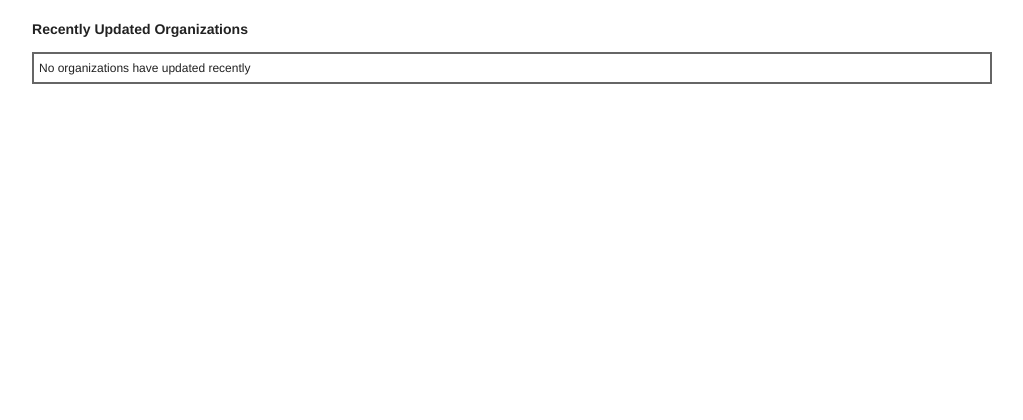
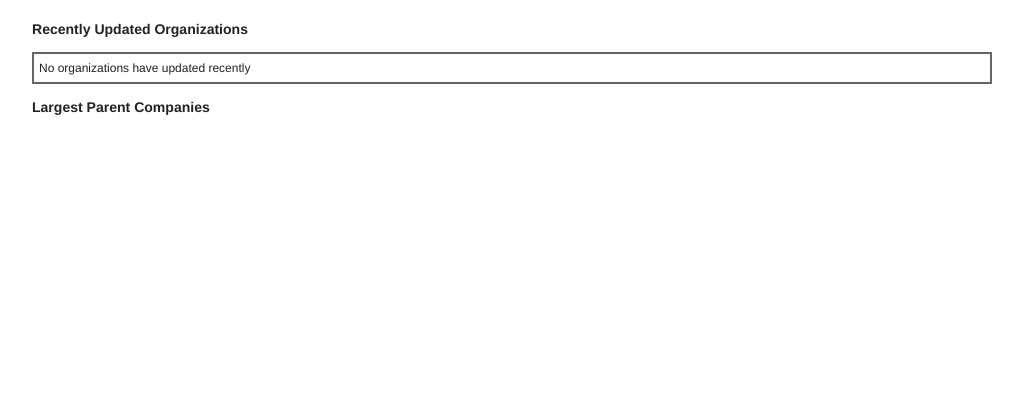
Before and after one commit to danielbachhuber/News-Analyzr, a Django app: page / in a window 1280 px wide. Shown: the part 58-478 px from the top of the page, without its empty margins (128-1151 px from the left). Run offline with Django 3.2, Linux system fonts and the light colour scheme; data that the repository does not hold is empty; parts of the project's set-up code (start-up, migrations or seed data) failed here and were passed over.

Commit message:
Added 'Largest Parent Companies' list to homepage.

```diff
--- a/templates/homepage.html
+++ b/templates/homepage.html
@@ -14,5 +14,12 @@
 <div class="message alert">No organizations have updated recently</div>
 {% endif %}
 
+<h3>Largest Parent Companies</h3>
+<ul>
+    {% for parent in largest_parents %}
+    <li><a href="{{ parent.get_absolute_url }}">{{ parent.name }}</a> ({{ parent.child_count }})</li>
+    {% endfor %}
+</ul>
+
 </div>
 {% endblock %}
--- a/views.py
+++ b/views.py
@@ -1,12 +1,15 @@
 from django.shortcuts import render_to_response
 from django.template import RequestContext
+from django.db.models import Count
 
 from apps.organizations.models import *
 
 def homepage(request):
 
     recently_updated_orgs = Organization.objects.order_by('-modified')[:10]
+    largest_parents = Organization.objects.annotate(child_count=Count('children')).order_by('-child_count')[:20]
 
     return render_to_response('homepage.html', {
         'recently_updated_orgs': recently_updated_orgs,
+        'largest_parents': largest_parents,
     }, context_instance=RequestContext(request))
```
